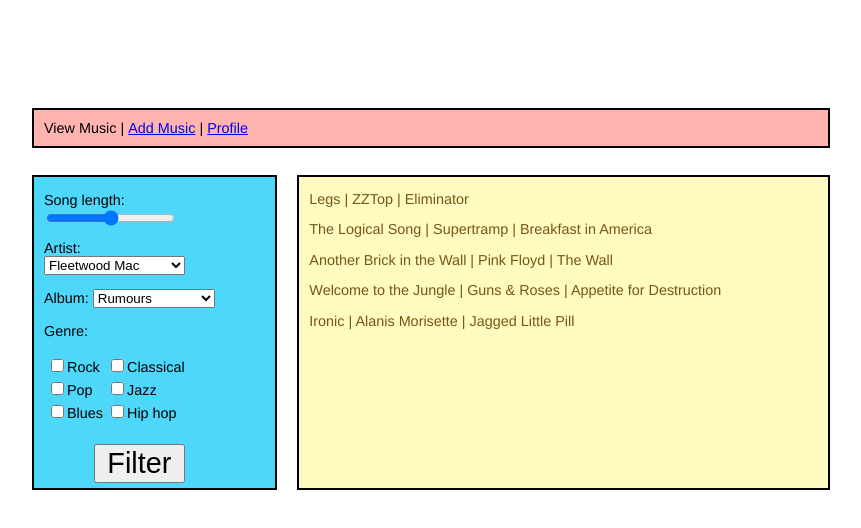
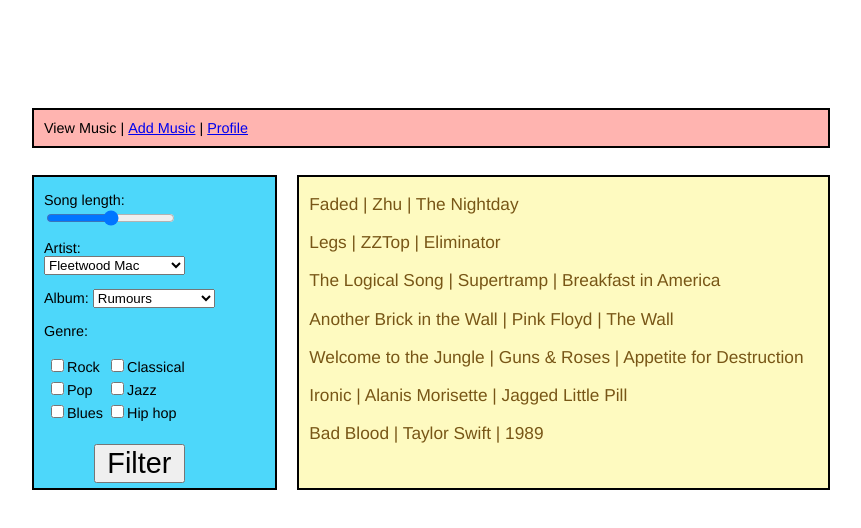
Before and after one commit to britcorona/music-history, a plain HTML site: page index.html in a window 1280 px wide. Shown: the whole page, without its empty margins (76-937 px from the left). Drawn offline with Linux system fonts and the light colour scheme.

Commit message:
Updated JS

```diff
--- a/resources.js
+++ b/resources.js
@@ -7,6 +7,9 @@ songs[songs.length] = "Another Brick in the Wall > by Pink Floyd on the album Th
 songs[songs.length] = "Welco(me to the Jungle > by Guns & Roses on the album Appetite for Destruction";
 songs[songs.length] = "Ironi!c > by Alanis Moris*ette on the album Jagged Little Pill";
 
+
+songs.push("Bad Blood > by Taylor Swift on the album 1989");
+songs.unshift("Faded > by Zhu on the album The Nightday");
 
 for ( i = 0; i < songs.length; i++) {
 	songs[i]=songs[i].replace(/>/g, '-');
--- a/style.css
+++ b/style.css
@@ -49,6 +49,7 @@ nav ul li {
   min-width: 65%;
   padding-left: 10px;
   border: 2px solid black;
+  font-size: 1.2em;
 }
 
 #song-name {
@@ -65,6 +66,6 @@ input[type="button"] {
   font-size: 2em;
 }
 
-h3 {
+/*h3 {
   color: #785616;
-}
+}*/
```
